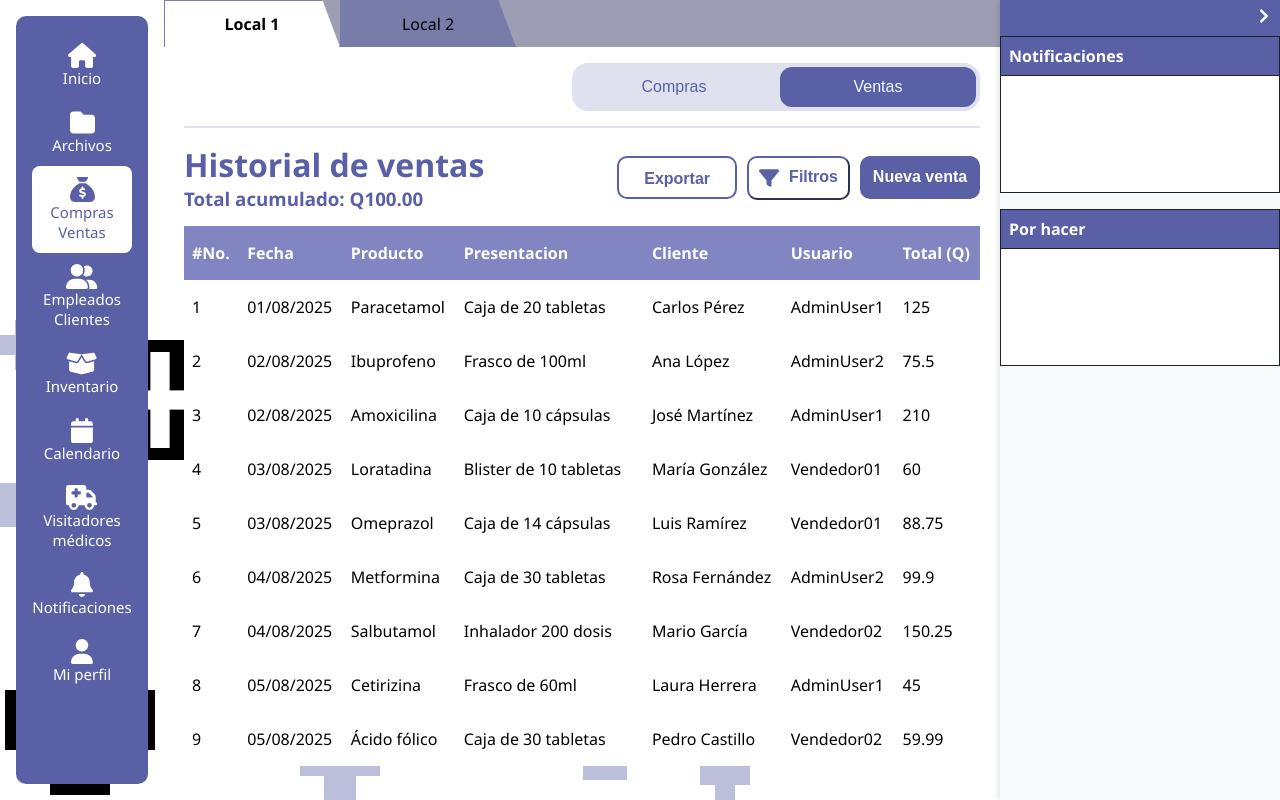
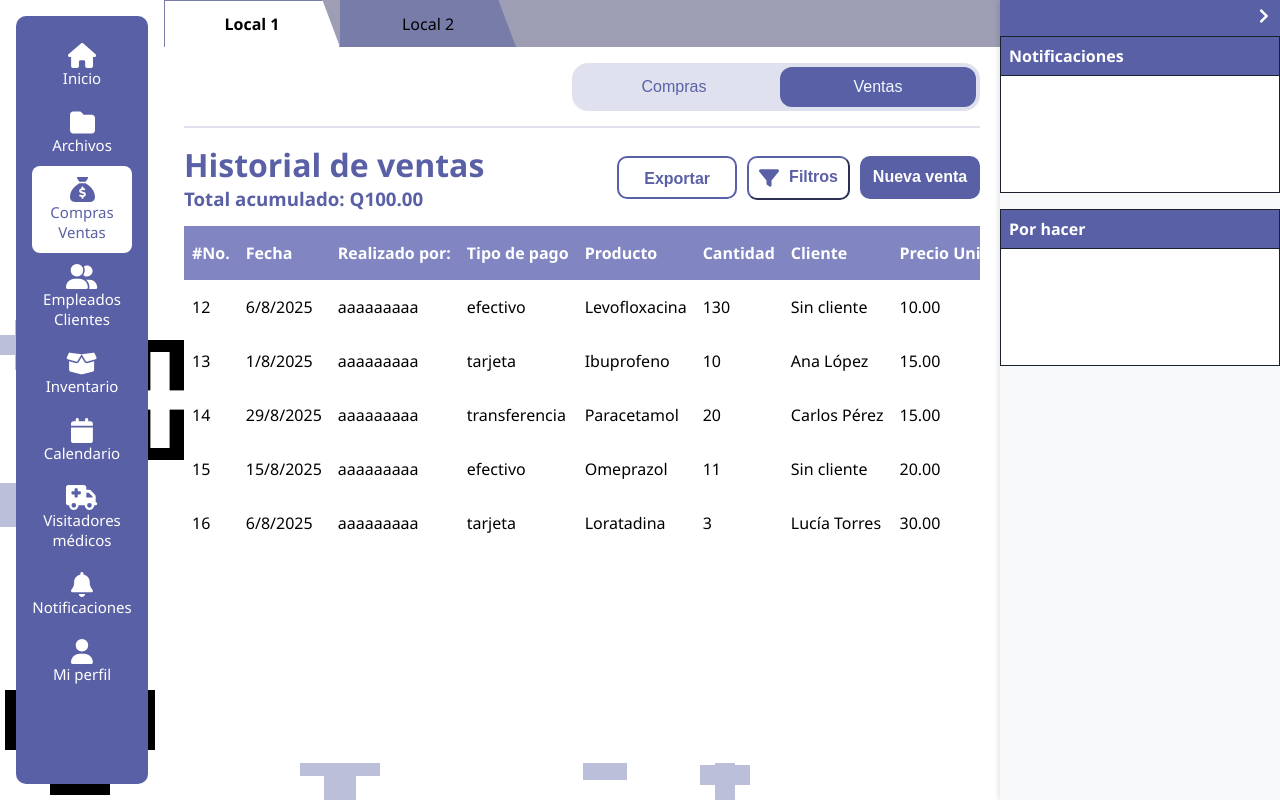
Before and after one commit to DufreyM/ERP-frontend, a React (Vite) app: page /admin/historial-vc in a window 1280 px wide. Built offline with nearby package versions, Linux system fonts and the light colour scheme; the HTML template or start-up script is replaced by a standard one.

Commit message:
Avances con pantalla de venta y nueva Venta

```diff
--- a/src/Screens/Ventas/Ventas.jsx
+++ b/src/Screens/Ventas/Ventas.jsx
@@ -1,9 +1,10 @@
 import ButtonHeaders from '../../components/ButtonHeaders/ButtonHeaders';
-import { useNavigate } from 'react-router-dom';
+import { useNavigate, useOutletContext } from 'react-router-dom';
 import Filters from '../../components/FIlters/Filters';
 import { Table } from '../../components/Tables/Table';
 import styles from './Ventas.module.css'
-import { tr } from 'date-fns/locale';
+import { useState } from 'react';
+
 
 const Ventas = () => {
     const navigate = useNavigate();
@@ -11,108 +12,279 @@ const Ventas = () => {
         navigate('/admin/historial-vc/nueva-venta');
     };
 
-    const columnas = [
-        { key: 'idProducto', titulo: '#No.' },
-        { key: 'bs', titulo: 'Fecha' },
-        { key: 'cantidad', titulo: 'Producto' },
-        { key: 'descripcion', titulo: 'Presentacion' },
-        { key: 'precio', titulo: 'Cliente' },
-        { key: 'descuentos', titulo: 'Usuario' },
-        { key: 'total', titulo: 'Total (Q)' },
+    const { selectedLocal } = useOutletContext();
+    const localSeleccionado = selectedLocal + 1 ;
+
+
+
+
+   const datos = [
+  {
+    id: 12,
+    cliente_id: null,
+    total: "780.00",
+    tipo_pago: "efectivo",
+    fecha_venta: '2025-08-06T14:00:00.000Z',
+    cliente: null,
+    detalles: [
+      {
+        id: 1,
+        venta_id: 12,
+        producto_id: 1,
+        lote_id: 1,
+        cantidad: 130,
+        precio_unitario: "10.00",
+        descuento: "40.00",
+        subtotal: "780.00",
+        producto: {
+          codigo: 1,
+          nombre: "Levofloxacina",
+          presentacion: "Tabletas 500 mg x 30 comprimidos",
+          proveedor_id: 1,
+          precioventa: "10.00",
+          preciocosto: "6.00",
+          receta: true,
+          stock_minimo: 10,
+          detalles: "Antibiótico de amplio espectro",
+          imagen: "https://res.cloudinary.com/dokere5ey/image/upload/v1754450906/levofloxacina_1_x7oolc.png"
+        },
+        lote: {
+          id: 1,
+          producto_id: 1,
+          lote: "LOTE-001",
+          fecha_vencimiento: "2024-12-31T00:00:00.000Z"
+        }
+      }
     ]
-
-    const datos = [
-  {
-    idProducto: 1,
-    bs: '01/08/2025',
-    cantidad: 'Paracetamol',
-    descripcion: 'Caja de 20 tabletas',
-    precio: 'Carlos Pérez',
-    descuentos: 'AdminUser1',
-    total: 125.00
   },
   {
-    idProducto: 2,
-    bs: '02/08/2025',
-    cantidad: 'Ibuprofeno',
-    descripcion: 'Frasco de 100ml',
-    precio: 'Ana López',
-    descuentos: 'AdminUser2',
-    total: 75.50
+    id: 13,
+    cliente_id: 2,
+    total: "150.00",
+    tipo_pago: "tarjeta",
+    fecha_venta: '2025-08-01T14:00:00.000Z',
+    cliente: {
+      id: 2,
+      nombre: "Ana López"
+    },
+    detalles: [
+      {
+        id: 2,
+        venta_id: 13,
+        producto_id: 2,
+        lote_id: 2,
+        cantidad: 10,
+        precio_unitario: "15.00",
+        descuento: "0.00",
+        subtotal: "150.00",
+        producto: {
+          codigo: 2,
+          nombre: "Ibuprofeno",
+          presentacion: "Tabletas 400 mg x 20 comprimidos",
+          proveedor_id: 2,
+          precioventa: "15.00",
+          preciocosto: "9.00",
+          receta: false,
+          stock_minimo: 15,
+          detalles: "Analgésico y antiinflamatorio",
+          imagen: "https://res.cloudinary.com/dokere5ey/image/upload/v1754450999/ibuprofeno_2_ynz5er.png"
+        },
+        lote: {
+          id: 2,
+          producto_id: 2,
+          lote: "LOTE-002",
+          fecha_vencimiento: "2025-06-15T00:00:00.000Z"
+        }
+      }
+    ]
   },
   {
-    idProducto: 3,
-    bs: '02/08/2025',
-    cantidad: 'Amoxicilina',
-    descripcion: 'Caja de 10 cápsulas',
-    precio: 'José Martínez',
-    descuentos: 'AdminUser1',
-    total: 210.00
+    id: 14,
+    cliente_id: 3,
+    total: "300.00",
+    tipo_pago: "transferencia",
+    fecha_venta: '2025-08-29T14:00:00.000Z',
+    cliente: {
+      id: 3,
+      nombre: "Carlos Pérez"
+    },
+    detalles: [
+      {
+        id: 3,
+        venta_id: 14,
+        producto_id: 3,
+        lote_id: 3,
+        cantidad: 20,
+        precio_unitario: "15.00",
+        descuento: "0.00",
+        subtotal: "300.00",
+        producto: {
+          codigo: 3,
+          nombre: "Paracetamol",
+          presentacion: "Tabletas 500 mg x 20",
+          proveedor_id: 3,
+          precioventa: "15.00",
+          preciocosto: "7.50",
+          receta: false,
+          stock_minimo: 20,
+          detalles: "Analgésico y antipirético",
+          imagen: "https://res.cloudinary.com/dokere5ey/image/upload/v1754451090/paracetamol_3_ckwhhq.png"
+        },
+        lote: {
+          id: 3,
+          producto_id: 3,
+          lote: "LOTE-003",
+          fecha_vencimiento: "2025-09-10T00:00:00.000Z"
+        }
+      }
+    ]
   },
   {
-    idProducto: 4,
-    bs: '03/08/2025',
-    cantidad: 'Loratadina',
-    descripcion: 'Blister de 10 tabletas',
-    precio: 'María González',
-    descuentos: 'Vendedor01',
-    total: 60.00
+    id: 15,
+    cliente_id: null,
+    total: "220.00",
+    tipo_pago: "efectivo",
+    fecha_venta: '2025-08-15T14:00:00.000Z',
+    cliente: null,
+    detalles: [
+      {
+        id: 4,
+        venta_id: 15,
+        producto_id: 4,
+        lote_id: 4,
+        cantidad: 11,
+        precio_unitario: "20.00",
+        descuento: "0.00",
+        subtotal: "220.00",
+        producto: {
+          codigo: 4,
+          nombre: "Omeprazol",
+          presentacion: "Cápsulas 20 mg x 14",
+          proveedor_id: 4,
+          precioventa: "20.00",
+          preciocosto: "12.00",
+          receta: true,
+          stock_minimo: 10,
+          detalles: "Inhibidor de bomba de protones",
+          imagen: "https://res.cloudinary.com/dokere5ey/image/upload/v1754451170/omeprazol_4_gwjr2z.png"
+        },
+        lote: {
+          id: 4,
+          producto_id: 4,
+          lote: "LOTE-004",
+          fecha_vencimiento: "2025-11-30T00:00:00.000Z"
+        }
+      }
+    ]
   },
   {
-    idProducto: 5,
-    bs: '03/08/2025',
-    cantidad: 'Omeprazol',
-    descripcion: 'Caja de 14 cápsulas',
-    precio: 'Luis Ramírez',
-    descuentos: 'Vendedor01',
-    total: 88.75
-  },
-  {
-    idProducto: 6,
-    bs: '04/08/2025',
-    cantidad: 'Metformina',
-    descripcion: 'Caja de 30 tabletas',
-    precio: 'Rosa Fernández',
-    descuentos: 'AdminUser2',
-    total: 99.90
-  },
-  {
-    idProducto: 7,
-    bs: '04/08/2025',
-    cantidad: 'Salbutamol',
-    descripcion: 'Inhalador 200 dosis',
-    precio: 'Mario García',
-    descuentos: 'Vendedor02',
-    total: 150.25
-  },
-  {
-    idProducto: 8,
-    bs: '05/08/2025',
-    cantidad: 'Cetirizina',
-    descripcion: 'Frasco de 60ml',
-    precio: 'Laura Herrera',
-    descuentos: 'AdminUser1',
-    total: 45.00
-  },
-  {
-    idProducto: 9,
-    bs: '05/08/2025',
-    cantidad: 'Ácido fólico',
-    descripcion: 'Caja de 30 tabletas',
-    precio: 'Pedro Castillo',
-    descuentos: 'Vendedor02',
-    total: 59.99
-  },
-  {
-    idProducto: 10,
-    bs: '06/08/2025',
-    cantidad: 'Vitamina C',
-    descripcion: 'Frasco de 100 tabletas',
-    precio: 'Lucía Torres',
-    descuentos: 'Vendedor01',
-    total: 110.00
+    id: 16,
+    cliente_id: 4,
+    total: "90.00",
+    tipo_pago: "tarjeta",
+    fecha_venta: '2025-08-06T14:00:00.000Z',
+    cliente: {
+      id: 4,
+      nombre: "Lucía Torres"
+    },
+    detalles: [
+      {
+        id: 5,
+        venta_id: 16,
+        producto_id: 5,
+        lote_id: 5,
+        cantidad: 3,
+        precio_unitario: "30.00",
+        descuento: "0.00",
+        subtotal: "90.00",
+        producto: {
+          codigo: 5,
+          nombre: "Loratadina",
+          presentacion: "Tabletas 10 mg x 10",
+          proveedor_id: 5,
+          precioventa: "30.00",
+          preciocosto: "18.00",
+          receta: false,
+          stock_minimo: 12,
+          detalles: "Antihistamínico",
+          imagen: "https://res.cloudinary.com/dokere5ey/image/upload/v1754451256/loratadina_5_yxwmdd.png"
+        },
+        lote: {
+          id: 5,
+          producto_id: 5,
+          lote: "LOTE-005",
+          fecha_vencimiento: "2026-01-20T00:00:00.000Z"
+        }
+      }
+    ]
   }
 ];
+
+
+
+
+    const datosTransformados = datos.flatMap(venta =>
+    venta.detalles.map(detalle => ({
+        id: venta.id,
+        tipo_pago: venta.tipo_pago,
+        total: venta.total,
+        cliente: venta.cliente?.nombre || 'Sin cliente',
+        cantidad: detalle.cantidad,
+        producto: detalle.producto.nombre,
+        subTotal: detalle.precio_unitario,
+        lote: detalle.lote.lote,
+        fecha_venta: new Date(venta.fecha_venta),
+        fecha_venta_mostrar: new Date(venta.fecha_venta).toLocaleDateString('es-ES'),
+        usuarioID: 'aaaaaaaaa',
+        precio_unitario: detalle.precio_unitario,
+        descuento: detalle.descuento
+
+
+
+    }))
+    );
+
+    const columnas = [
+    { key: 'id', titulo: '#No.' },
+
+    { key: 'fecha_venta_mostrar', titulo: 'Fecha' },
+    { key: 'usuarioID', titulo: 'Realizado por:' },
+    { key: 'tipo_pago', titulo: 'Tipo de pago' },
+    { key: 'producto', titulo: 'Producto' },
+    { key: 'cantidad', titulo: 'Cantidad' },
+    { key: 'cliente', titulo: 'Cliente' },
+
+
+    { key: 'precio_unitario', titulo: 'Precio Unitario (Q)' },
+    { key: 'descuento', titulo: 'Descuento (Q)' },
+    { key: 'total', titulo: 'Total (Q' },
+
+    ];
+
+    console.log(datosTransformados);
+
+
+       //Filtros
+    const [fechaInicio, setFechaInicio] = useState(null);
+    const [fechaFin, setFechaFin] = useState(null);
+
+    const datosFiltrados = datosTransformados.filter((dato) => {
+        const fechaVenta = new Date(dato.fecha_venta);
+
+        if (fechaInicio && fechaVenta < new Date(fechaInicio)) return false;
+        if (fechaFin && fechaVenta > new Date(fechaFin)) return false;
+
+        return true;
+    });
+
+    const handleFechaInicioChange = (fecha) => setFechaInicio(fecha);
+    const handleFechaFinChange = (fecha) => setFechaFin(fecha);
+    console.log("datos  FILTRADOS");
+
+    console.log(datosFiltrados);
+
+
+
 
 
     return(
@@ -128,9 +300,19 @@ const Ventas = () => {
                 <div className={styles.headerBotonesVentas}>
                     <ButtonHeaders text = "Exportar" onlyLine= {true} ></ButtonHeaders>
                     <Filters
+                        formData={datosTransformados}
                         mostrarRangoFecha = {true}
                         mostrarRangoMonto = {true}
-                        mostrarFiltros={datos}
+
+                        mostrarFiltros={{
+                            rol: false,
+                            usuarioID: false,
+                        }}
+
+                        onFechaInicioChange={setFechaInicio}
+                        onFechaFinChange={setFechaFin}
+                        fechaInicio={fechaInicio}
+                        fechaFin={fechaFin}
                     ></Filters>
                     <ButtonHeaders text = "Nueva venta" onClick={irANuevaVenta}></ButtonHeaders>
 
@@ -142,7 +324,7 @@ const Ventas = () => {
 
                 <Table
                     nameColumns = {columnas}
-                    data = {datos}
+                    data = {datosFiltrados}
 
                 />
             </div>
--- a/src/components/FIlters/Filters.jsx
+++ b/src/components/FIlters/Filters.jsx
@@ -18,6 +18,10 @@ const Filters = ({
 
     mostrarRangoFecha = false,
     mostrarRangoMonto = false,
+    onFechaInicioChange,
+    onFechaFinChange,
+    fechaInicio,
+    fechaFin
 
 }) => {
     const [abierto, setAbierto] = useState(false);
@@ -61,7 +65,7 @@ const Filters = ({
             />
           )}
 
-          {mostrarFiltros?.usuario && (
+          {mostrarFiltros?.usuario || mostrarFiltros?.usuarioID  && (
             <InputSelects
               icono={faUser}
               placeholder="Filtrado de archivos por usuario"
@@ -85,15 +89,21 @@ const Filters = ({
 
           {mostrarRangoFecha? (
             <div>
+              <h4>Filtros por fecha</h4>
               <InputDates
                 icono = {faCalendar}
                 placeholder={"Filtrar por fecha desde"}
+                selected={fechaInicio}
+                onChange={onFechaInicioChange}
               >
               </InputDates>
 
               <InputDates
                 icono = {faCalendar}
                 placeholder={"Filtrar por fecha hasta"}
+                selected={fechaFin}
+                onChange={onFechaFinChange}
+                minDate={fechaInicio}
               >
               </InputDates>
             </div>
--- a/src/components/FIlters/Filters.module.css
+++ b/src/components/FIlters/Filters.module.css
@@ -22,6 +22,7 @@
   text-align: center;
   color: #5a60A5;
 }
+
 
 .filtroDropdown {
   position: absolute;
```
